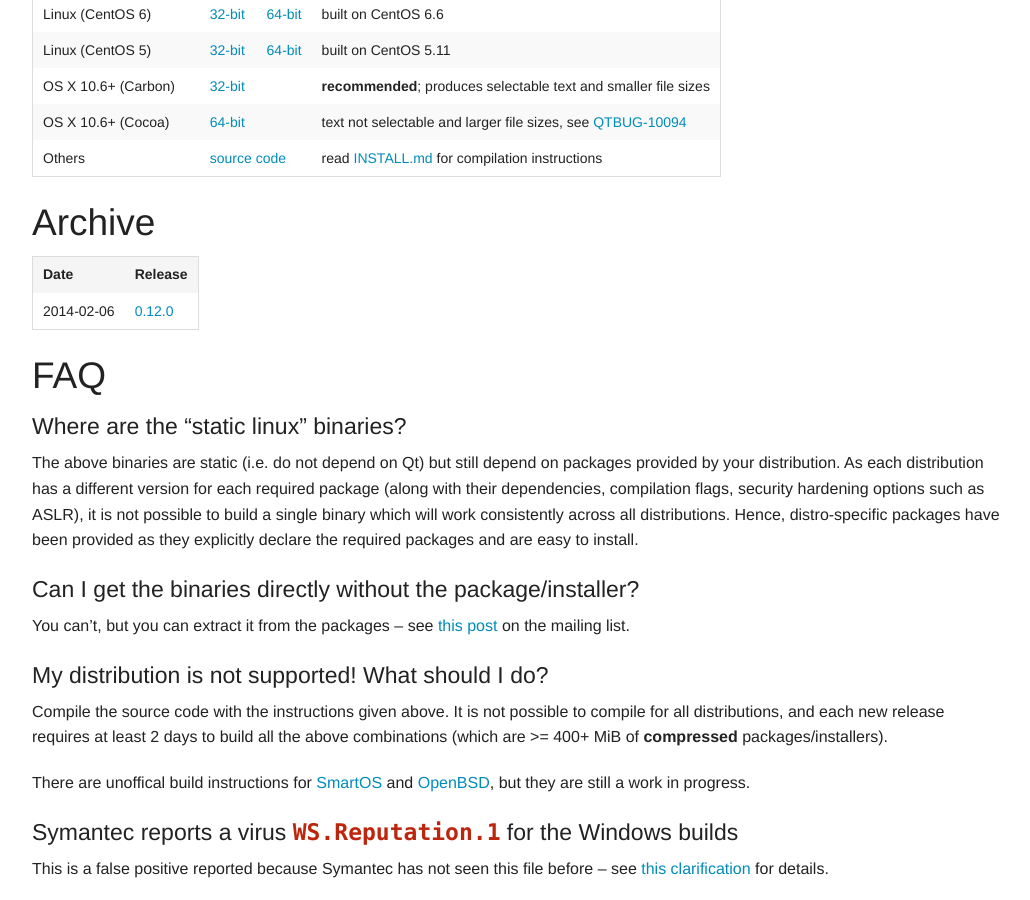
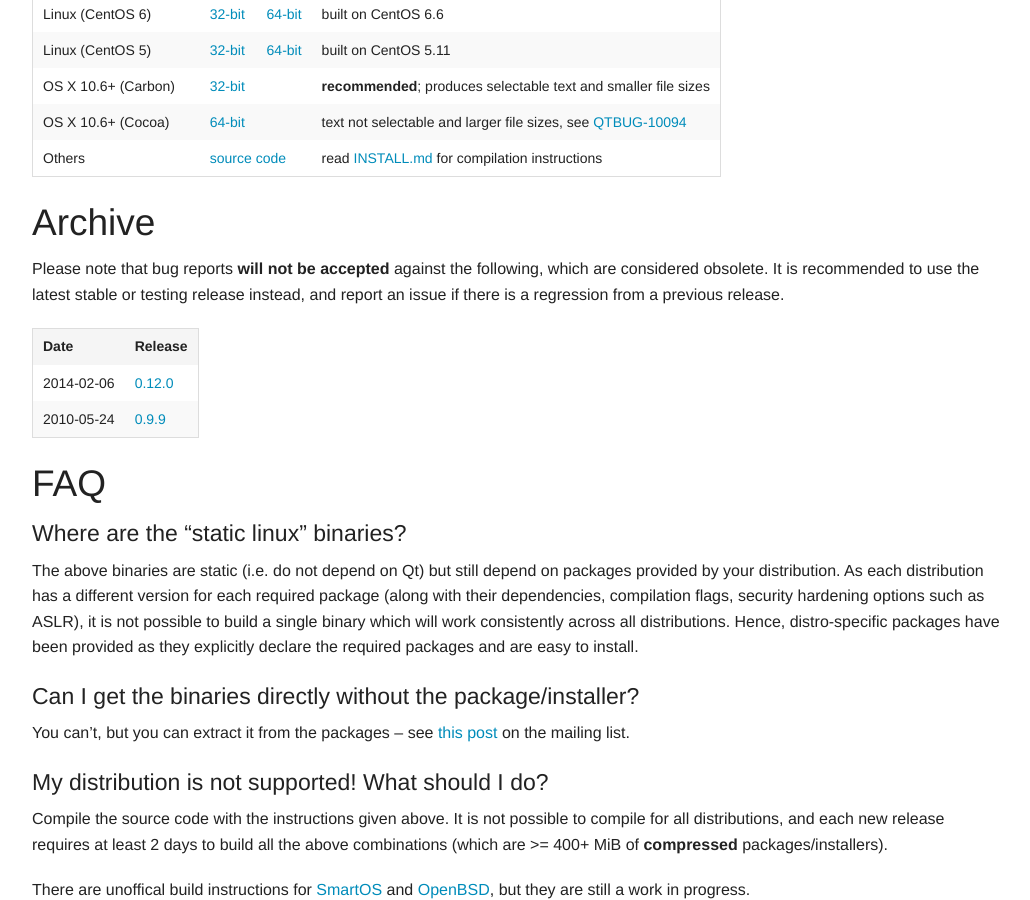
Before and after one commit to wkhtmltopdf/wkhtmltopdf, a Jekyll site: the page built from downloads.md, in a window 1280 px wide and 900 px high, scrolled down 1092 px. Shown: the whole window, without its empty margins (123-1153 px from the left). Built offline with Jekyll 4.4.1, drawn with Linux system fonts in a browser that asks for light colours; nearby versions of some CDN libraries.

Commit message:
add downloads for the obsolete 0.9.9 release

```diff
--- a/downloads.md
+++ b/downloads.md
@@ -41,9 +41,12 @@
 
 ## Archive
 
+Please note that bug reports **will not be accepted** against the following, which are considered obsolete. It is recommended to use the latest stable or testing release instead, and report an issue if there is a regression from a previous release.
+
 Date       | Release
 ----       | -------
 2014-02-06 | [0.12.0](http://sourceforge.net/projects/wkhtmltopdf/files/archive/0.12.0/)
+2010-05-24 | [0.9.9](http://sourceforge.net/projects/wkhtmltopdf/files/archive/0.9.9/)
 
 ## FAQ
 
```
